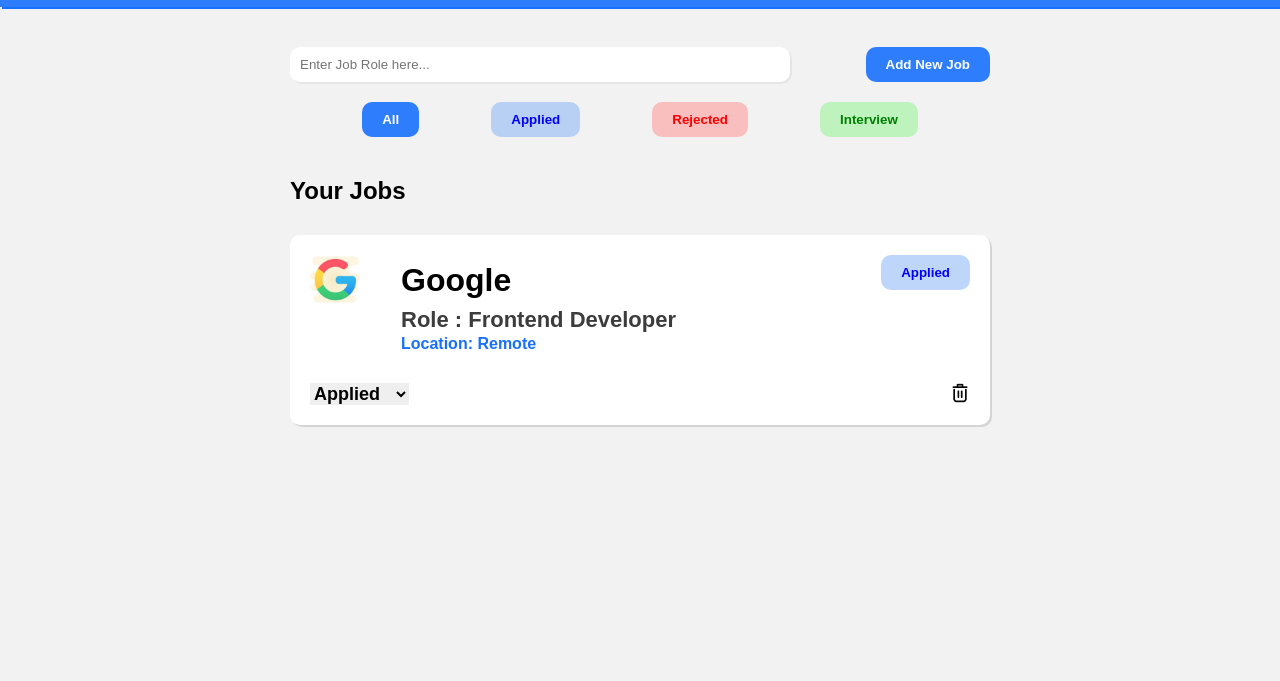
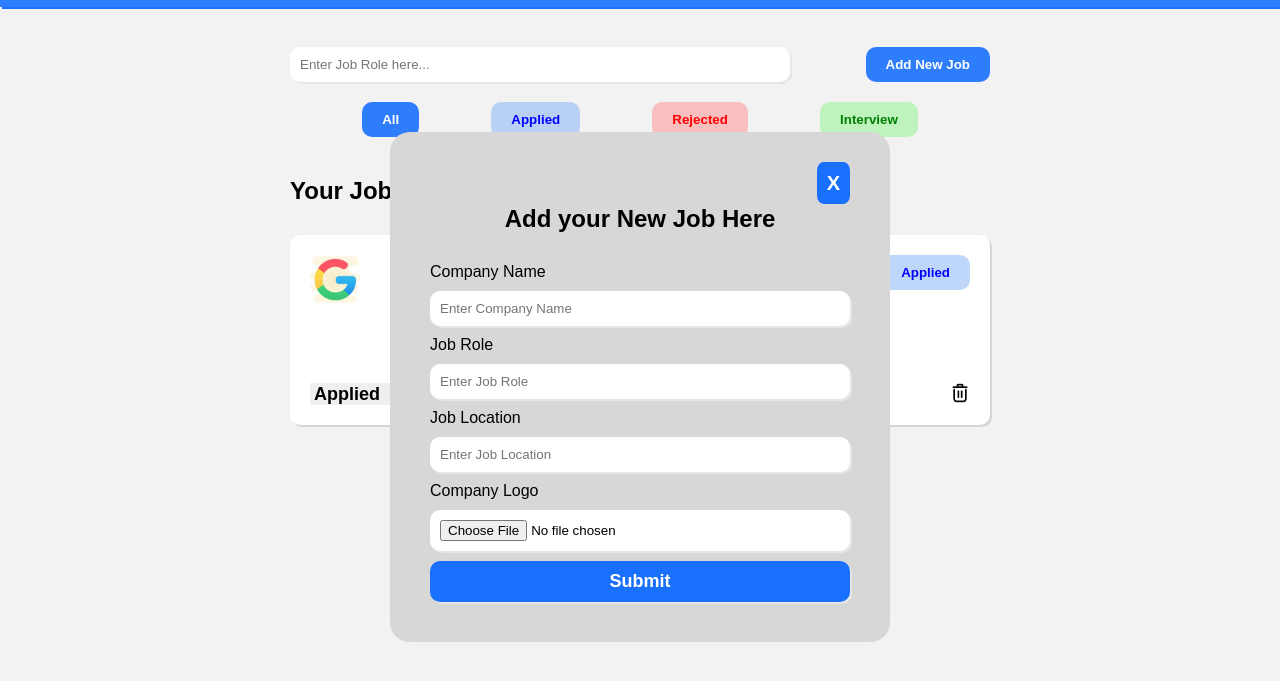
Before and after one commit to mrritikjain/job-tracker-app, a plain HTML site: page dashboard.html in a window 1280 px wide. Shown: the part 53-734 px from the top of the page. Drawn offline with Linux system fonts and the light colour scheme.

Commit message:
form is added  for adding new job application

```diff
--- a/dashboard.css
+++ b/dashboard.css
@@ -133,6 +133,48 @@ button:hover {
   font-size: 18px;
   font-weight: 600;
 }
+.listing-form {
+  position: absolute;
+  top: 55%;
+  left: 50%;
+  transform: translate(-50%, -50%);
+  display: flex;
+  flex-direction: column;
+  max-width: 500px;
+  width: 100%;
+  background: #d7d7d7;
+  /* justify-content: center; */
+  /* align-items: center; */
+  padding: 40px;
+  gap: 10px;
+  border-radius: 20px;
+  transform: 200ms;
+}
+
+.listing-form h2 {
+  text-align: center;
+  margin-bottom: 20px;
+}
+#form-submit {
+  background-color: #1870fd;
+  color: #fff;
+  font-weight: 600;
+  font-size: 18px;
+}
+#close {
+  text-align: right;
+  cursor: pointer;
+}
+
+#close span {
+  background-color: #1870fd;
+  color: #fff;
+  font-size: 20px;
+  font-weight: bold;
+  border-radius: 20%;
+  padding: 10px;
+}
+
 @media screen and (max-width: 500px) {
   header h2,
   .profile h2 {
--- a/dashboard.html
+++ b/dashboard.html
@@ -70,6 +70,30 @@
           </div>
         </div>
       </section>
+      <section class="listing-form">
+        <div id="close"><span>X</span></div>
+
+        <h2>Add your New Job Here</h2>
+        <label for="company-logo"> Company Name</label>
+        <input
+          type="text"
+          name="company-name"
+          id="company-name"
+          placeholder="Enter Company Name"
+        />
+        <label for="company-logo"> Job Role</label>
+        <input type="text" name="role" id="role" placeholder="Enter Job Role" />
+        <label for="company-logo">Job Location</label>
+        <input
+          type="text"
+          name="location"
+          id="job-location"
+          placeholder="Enter Job Location"
+        />
+        <label for="company-logo"> Company Logo</label>
+        <input type="file" name="company-logo" id="company-logo" />
+        <input type="button" value="Submit" id="form-submit" />
+      </section>
     </div>
   </body>
   <script src="dashboard.js"></script>
```
